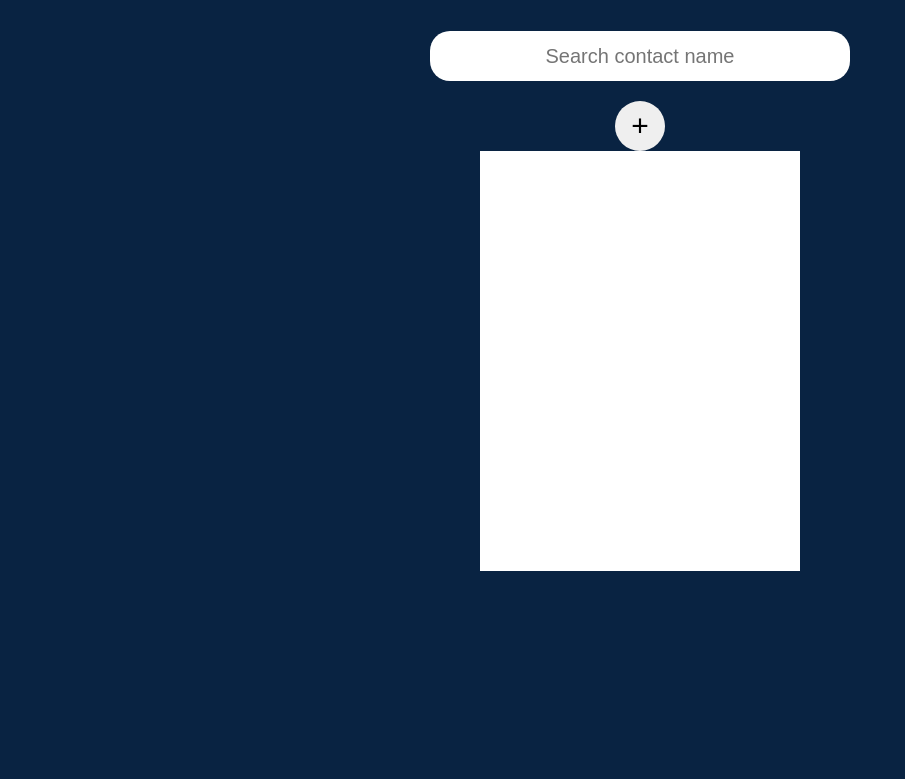
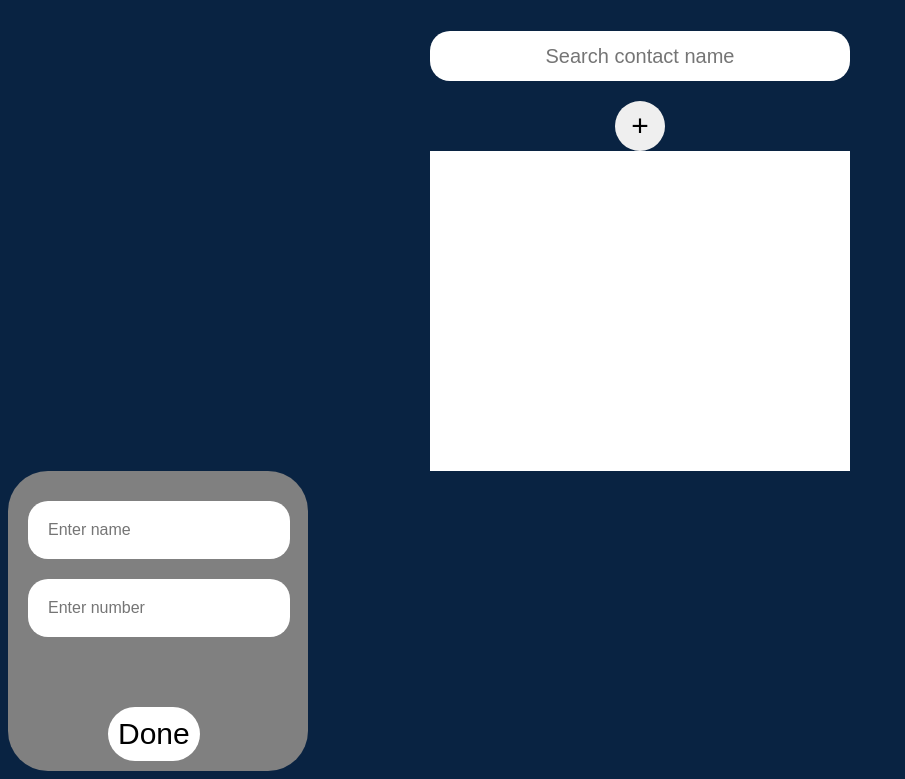
Before and after one commit to Micro-Shubham/contact-list, a plain HTML site: page index.html in a window 1280 px wide. Shown: the part 121-900 px from the top of the page, without its empty margins (0-905 px from the left). Before the commit the page ends 800 px from the top, so only its background shows below. Drawn offline with Linux system fonts and the light colour scheme.

Commit message:
css updated

```diff
--- a/script.js
+++ b/script.js
@@ -9,14 +9,14 @@ let form = document.getElementById("create-contact");
 let itemList = [
 
 ]
-add.addEventListener('click', () => {
-    if(form.style.display ==='none' || form.style.display === ' ') {
-        form.style.display = 'block'
-    } else {
-        form.style.display = 'none';
-    }
-})
-
+// please check the  error in below code
+// add.addEventListener('click', () => {
+//     if(form.style.display ==='none' || form.style.display === ' ') {
+//         form.style.display = 'block'
+//     } else {
+//         form.style.display = 'none';
+//     }
+// })
 submit.addEventListener('click', () => {
  mobileNum.innerHTML = ""
  let newNam = nam.value
--- a/style.css
+++ b/style.css
@@ -47,13 +47,14 @@ h1 {
 }
 .form {
     background-color: grey;
-    height:400px;
-    width: 400px;
+    position: top;
+    height:300px;
+    width: 300px;
     display: flex;
     margin:0px;
     padding:0px;
     border-radius: 40px;
-    display: none;
+    /* display: ; */
 }
 .create-contact {
     display: flex;
@@ -62,14 +63,14 @@ h1 {
 }
 
 .name {
-    margin:30px 10px 10px 50px;
+    margin:30px 10px 10px 20px;
     padding: 20px;
     font-size: medium;
     border-radius: 20px;
     border:none;
 }
 .number {
-  margin:10px 10px 0px 50px;
+  margin:10px 10px 0px 20px;
   padding:20px;
   font-size: medium;
   border-radius: 20px;
@@ -93,8 +94,8 @@ background-color:white;
 
 }
 #container {
-    width: 300px;
-    height: 400px;
+    width: 400px;
+    height: 300px;
     background-color: white;
     overflow-y: scroll; /* This adds the vertical scrollbar */
     padding: 10px;
```
